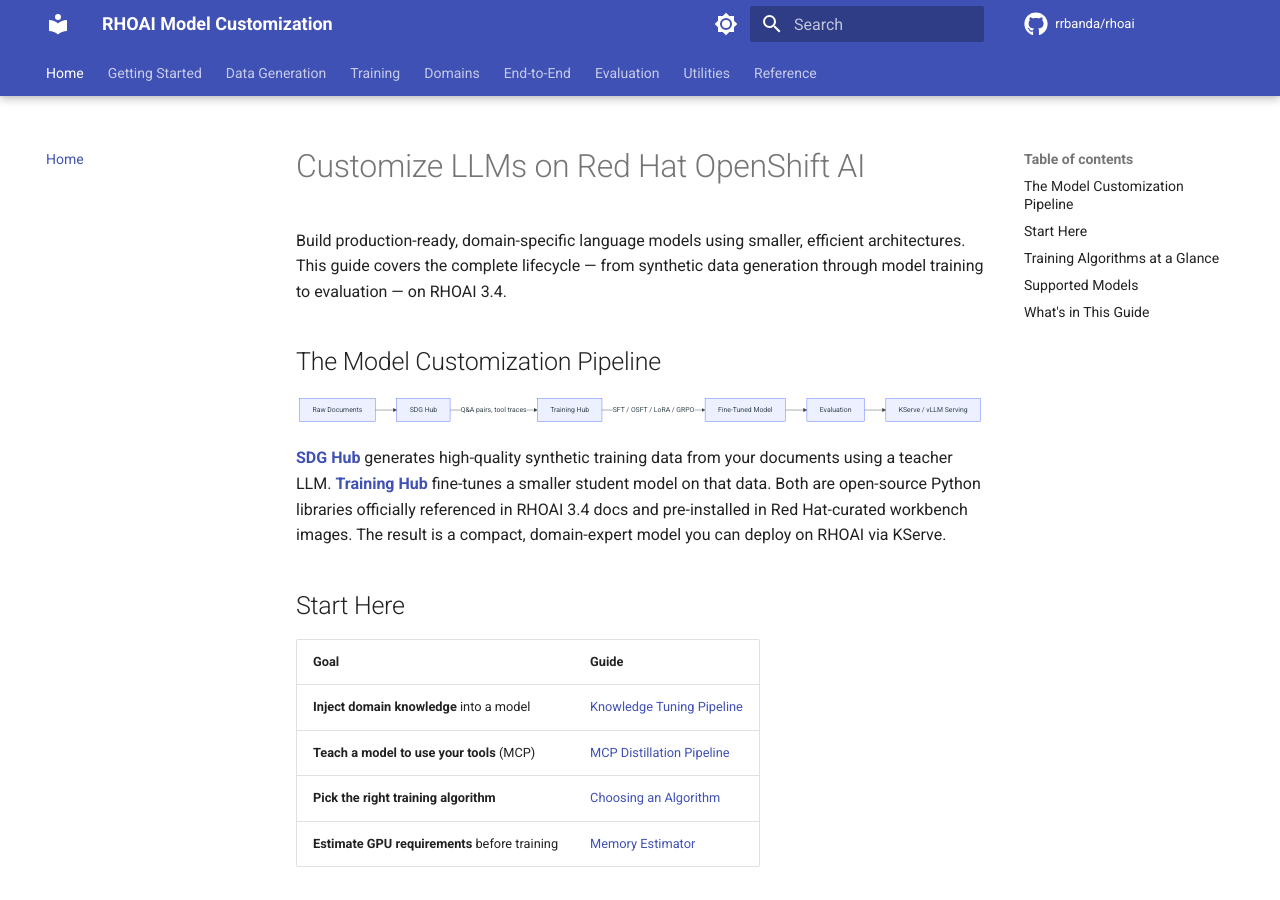
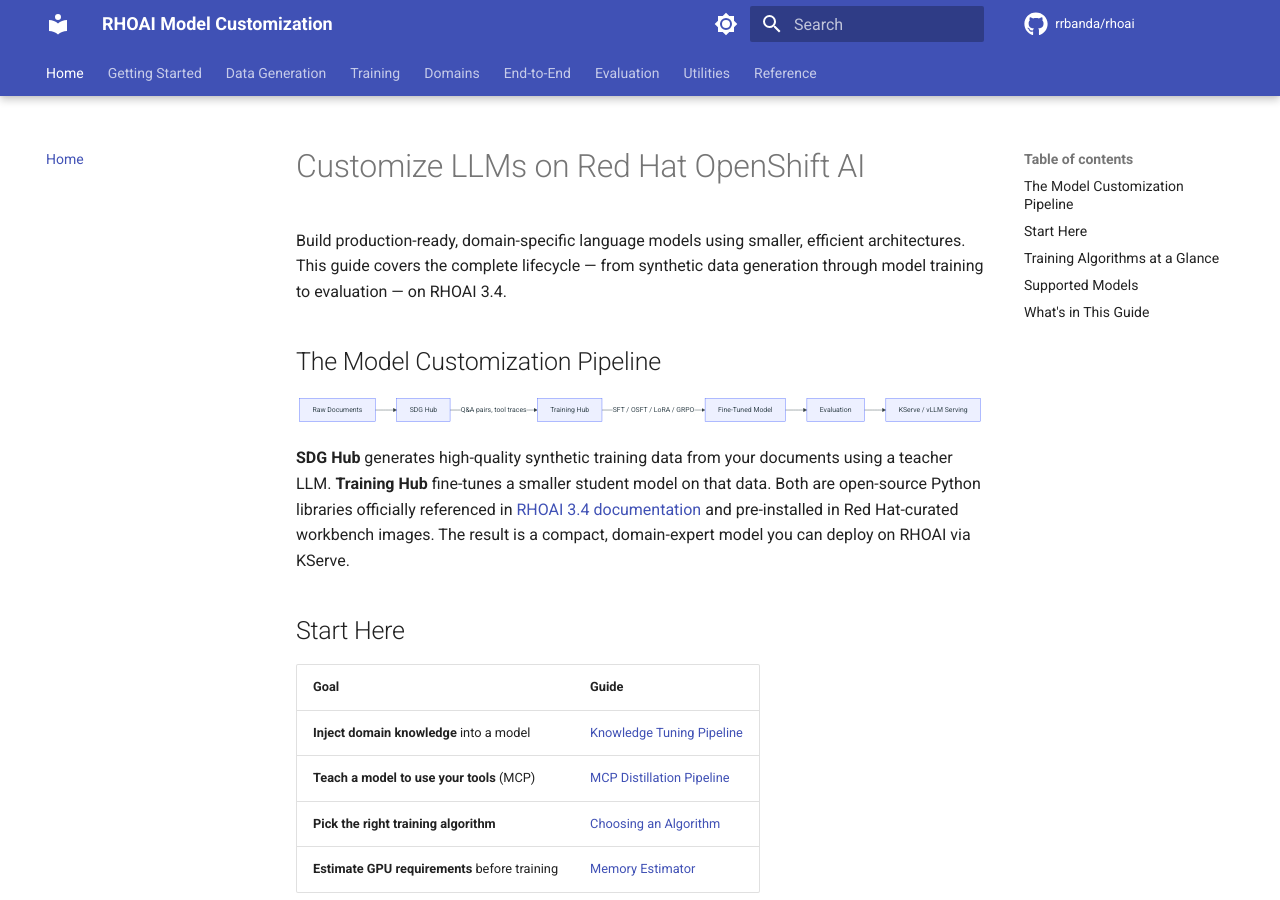
Before and after one commit to rrbanda/rhoai, an MkDocs documentation site: the page built from docs/index.md, in a window 1280 px wide and 900 px high. Built offline with MkDocs 1.6.1 and Material for MkDocs 9.7.7, drawn with Linux system fonts in a browser that asks for light colours; comment, search, counter and statistics services are not loaded.

Commit message:
fix: remove external GitHub repo links, keep only official docs
Remove links to Red-Hat-AI-Innovation-Team/sdg_hub,
Red-Hat-AI-Innovation-Team/training_hub, DS4SD/docling, and
docs.litellm.ai. Retain only rrbanda/rhoai links and official
Red Hat product documentation URL. Fix remaining MaaS seed data
claim.

````diff
--- a/docs/index.md
+++ b/docs/index.md
@@ -13,7 +13,7 @@
     E --> F[KServe / vLLM Serving]
 ```
 
-[**SDG Hub**](https://github.com/Red-Hat-AI-Innovation-Team/sdg_hub) generates high-quality synthetic training data from your documents using a teacher LLM. [**Training Hub**](https://github.com/Red-Hat-AI-Innovation-Team/training_hub) fine-tunes a smaller student model on that data. Both are open-source Python libraries officially referenced in RHOAI 3.4 docs and pre-installed in Red Hat-curated workbench images. The result is a compact, domain-expert model you can deploy on RHOAI via KServe.
+**SDG Hub** generates high-quality synthetic training data from your documents using a teacher LLM. **Training Hub** fine-tunes a smaller student model on that data. Both are open-source Python libraries officially referenced in [RHOAI 3.4 documentation](https://docs.redhat.com/en/documentation/red_hat_openshift_ai/3.4) and pre-installed in Red Hat-curated workbench images. The result is a compact, domain-expert model you can deploy on RHOAI via KServe.
 
 ## Start Here
 
````
Also changed, not shown: docs/data-generation/index.md (+2 -2 lines), docs/data-generation/knowledge-tuning.md (+1 -1 lines), docs/end-to-end/knowledge-tuning.md (+1 -1 lines), docs/getting-started/overview.md (+2 -2 lines).
